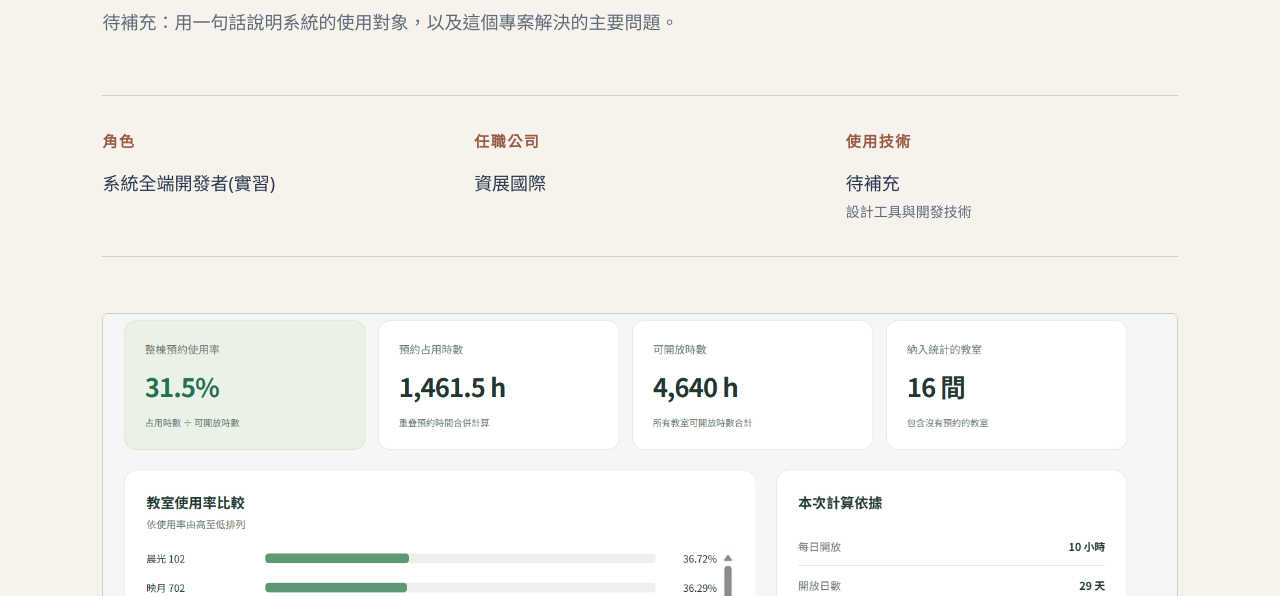
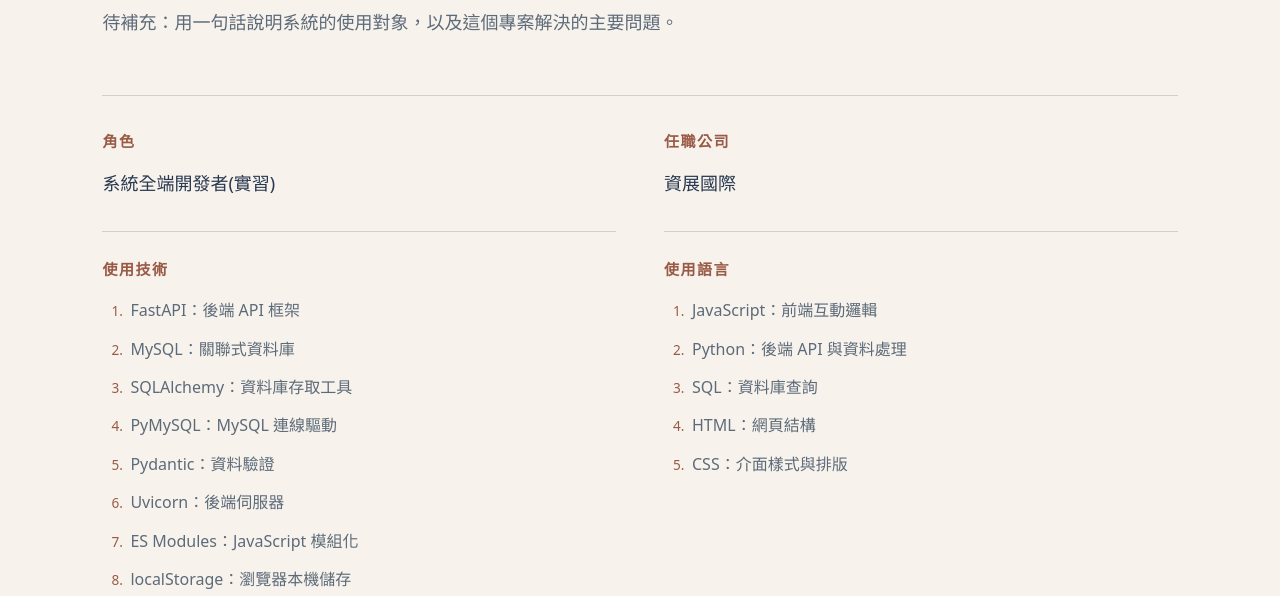
Before and after one commit to pheeb-lang/pheeb.github.io, a plain HTML site: page classroom-management.html in a window 1280 px wide. Shown: the part 356-952 px from the top of the page. Drawn offline with Linux system fonts and the light colour scheme.

Commit message:
Add project technologies and programming languages

```diff
--- a/classroom-management.html
+++ b/classroom-management.html
@@ -24,7 +24,24 @@
     <dl class="project-meta">
       <div><dt>角色</dt><dd>系統全端開發者(實習)</dd></div>
       <div><dt>任職公司</dt><dd>資展國際</dd></div>
-      <div><dt>使用技術</dt><dd>待補充<small>設計工具與開發技術</small></dd></div>
+      <div class="meta-stack"><dt>使用技術</dt><dd><ol class="meta-list">
+        <li>FastAPI：後端 API 框架</li>
+        <li>MySQL：關聯式資料庫</li>
+        <li>SQLAlchemy：資料庫存取工具</li>
+        <li>PyMySQL：MySQL 連線驅動</li>
+        <li>Pydantic：資料驗證</li>
+        <li>Uvicorn：後端伺服器</li>
+        <li>ES Modules：JavaScript 模組化</li>
+        <li>localStorage：瀏覽器本機儲存</li>
+        <li>Node.js、Python unittest：測試與檢查工具</li>
+      </ol></dd></div>
+      <div class="meta-stack"><dt>使用語言</dt><dd><ol class="meta-list">
+        <li>JavaScript：前端互動邏輯</li>
+        <li>Python：後端 API 與資料處理</li>
+        <li>SQL：資料庫查詢</li>
+        <li>HTML：網頁結構</li>
+        <li>CSS：介面樣式與排版</li>
+      </ol></dd></div>
     </dl>
     <figure>
       <a href="assets/螢幕擷取畫面%202026-10-19%20111452.png" aria-label="查看教室使用概況原始圖片">
--- a/project-detail.css
+++ b/project-detail.css
@@ -15,10 +15,15 @@ a:focus-visible { outline: 2px solid var(--accent); outline-offset: 6px; }
 .eyebrow { margin: 0; color: var(--accent); font-size: 14px; font-weight: 700; letter-spacing: .12em; }
 h1 { margin: 20px 0; font-family: var(--serif); font-size: clamp(38px, 5vw, 76px); font-weight: 500; line-height: 1.35; }
 .lead { max-width: 760px; margin: 0; font-size: 18px; color: var(--muted); }
-.project-meta { display: grid; grid-template-columns: repeat(3, minmax(0, 1fr)); gap: 32px 40px; margin: 0 0 56px; padding-block: 32px; border-block: 1px solid var(--line); }
+.project-meta { display: grid; grid-template-columns: repeat(2, minmax(0, 1fr)); gap: 32px 48px; margin: 0 0 56px; padding-block: 32px; border-block: 1px solid var(--line); }
 .project-meta dt { margin-bottom: 12px; color: var(--accent); font-size: 15px; font-weight: 700; letter-spacing: .1em; }
 .project-meta dd { margin: 0; font-size: 18px; line-height: 1.8; overflow-wrap: anywhere; }
 .project-meta small { display: block; color: var(--muted); font-size: 14px; }
+.meta-stack { min-width: 0; padding-top: 24px; border-top: 1px solid var(--line); }
+.meta-list { margin: 0; padding-left: 1.5em; color: var(--muted); font-size: 16px; line-height: 1.9; }
+.meta-list li { padding-left: .25em; }
+.meta-list li + li { margin-top: 8px; }
+.meta-list li::marker { color: var(--accent); font-size: .85em; }
 figure { margin: 0; }
 .image-slot { display: flex; flex-direction: column; align-items: center; justify-content: center; gap: 12px; aspect-ratio: 16 / 9; padding: 32px; background: #eee9e1; border: 1px dashed #b9afa2; border-radius: 6px; text-align: center; }
 .image-slot::before { content: "＋"; color: var(--accent); font-size: 28px; font-weight: 300; }
```
Also changed, not shown: class-management.html (+16 -1 lines).
